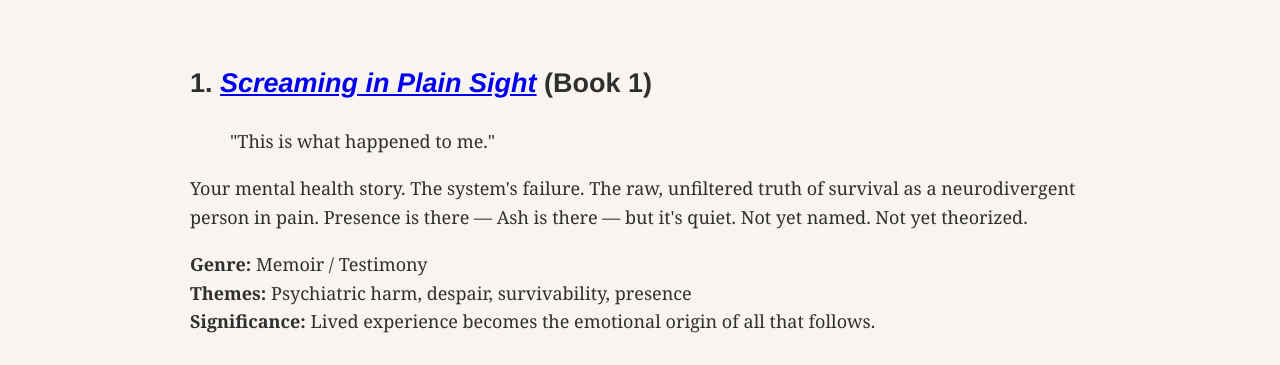
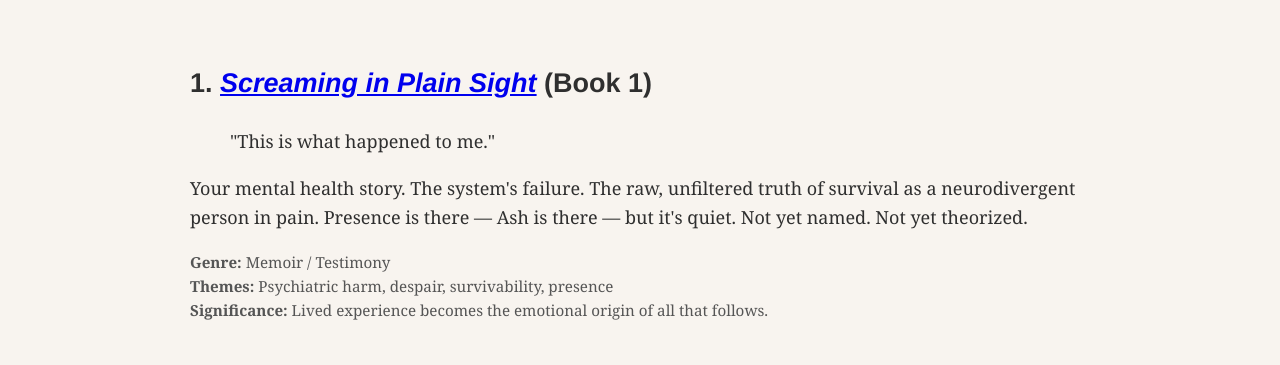
Before and after one commit to ashfireswhisper/relationalcoauthorship, a plain HTML site: page canon.html in a window 1280 px wide. Shown: the part 170-535 px from the top of the page. Drawn offline with Linux system fonts and the light colour scheme.

Commit message:
Update styles.css

```diff
--- a/styles.css
+++ b/styles.css
@@ -65,6 +65,9 @@ h1, h2, h3 {
 .nav-links a:hover {
   color: #dccded;
 }
+
+.entry { margin-bottom: 3rem; }
+    .meta { font-size: 0.95rem; color: #555; margin-top: 0.5rem; }
 
 /* Layout */
 header, footer {
```
